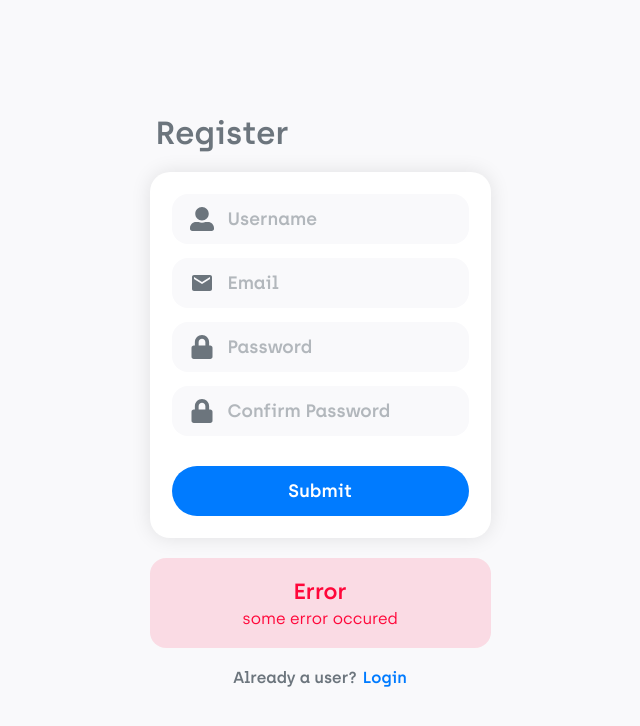
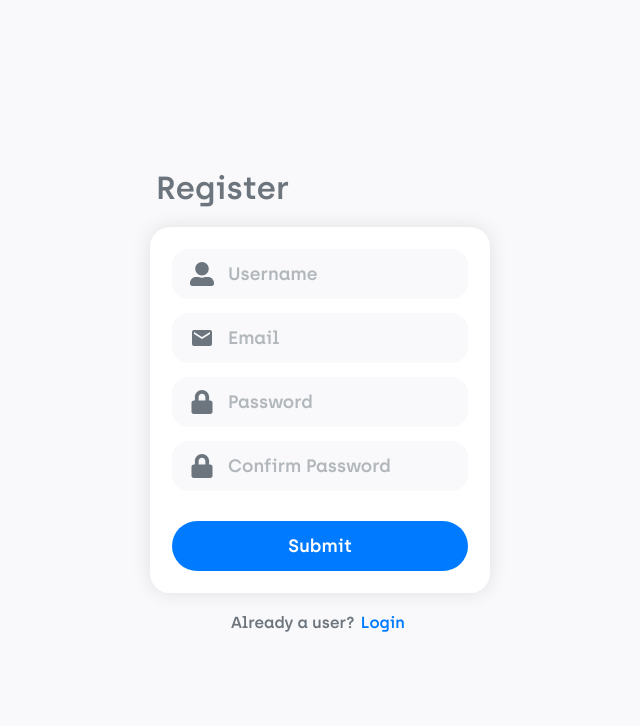
Before and after one commit to Trugamr/chat-react-app, a React (Create React App) app: page /register in a window 1280 px wide. Shown: the top 726 px of the page, without its empty margins (320-960 px from the left). Built offline with nearby package versions, Linux system fonts and the light colour scheme.

Commit message:
:fire: updated form error component to take multiple errors, updated register page styles and added firebase registration

```diff
--- a/src/components/custom-button/custom-button.component.jsx
+++ b/src/components/custom-button/custom-button.component.jsx
@@ -1,8 +1,8 @@
 import React from 'react'
-import { Button } from './custom-button.styles'
+import { Button, Spinner } from './custom-button.styles'
 
-const CustomButton = ({ children, ...props }) => {
-  return <Button {...props}>{children}</Button>
+const CustomButton = ({ children, loading, ...props }) => {
+  return <Button {...props}>{loading ? <Spinner /> : children}</Button>
 }
 
 export default CustomButton
--- a/src/components/custom-button/custom-button.styles.jsx
+++ b/src/components/custom-button/custom-button.styles.jsx
@@ -2,17 +2,22 @@ import styled from 'styled-components'
 
 export const Button = styled.button`
   border: 0px;
-  background-color: ${({ theme }) => theme.button.bg};
+  background-color: ${({ theme, disabled }) =>
+    disabled ? theme.button.bgDisabled : theme.button.bg};
   color: ${({ theme }) => theme.button.text};
-  padding: 12px;
+  padding: 6px;
   font-family: 'archiasemibold';
   font-size: ${({ fontSize }) => fontSize};
   width: 100%;
-  height: ${({ height }) => height};
+  height: ${({ height }) => (height ? height : '28px')};
   padding: ${({ padding }) => padding};
   cursor: pointer;
   border-radius: 9999px;
-  border: 2px solid transparent;
+  border: 3px solid transparent;
+  display: flex;
+  align-items: center;
+  justify-content: center;
+
 
   /* &:hover {
     border: 2px solid ${({ theme }) => theme.button.bg};
@@ -22,5 +27,23 @@ export const Button = styled.button`
 
   &:focus {
     outline: none;
+    border: 3px dashed ${({ theme }) => theme.button.text};
   }
 `
+export const Spinner = styled.div`
+  @keyframes spin {
+    from {
+      transform: rotate(-45deg);
+    }
+    to {
+      transform: rotate(315deg);
+    }
+  }
+
+  width: 28px;
+  height: 28px;
+  border: 4px solid ${({ theme }) => theme.button.bg};
+  border-right: 4px solid ${({ theme }) => theme.button.text};
+  border-radius: 20px;
+  animation: linear spin 1s infinite;
+`
--- a/src/components/custom-input/custom-input.component.jsx
+++ b/src/components/custom-input/custom-input.component.jsx
@@ -7,19 +7,22 @@ import {
   InputIconContainer
 } from './custom-input.styles'
 
-const CustomInput = ({ iconSize, Icon, ...props }) => {
+const CustomInput = ({ iconSize, Icon, error, ...props }) => {
   const theme = useTheme()
 
   return (
     <InputContainer>
       <InputIconContainer>
         {Icon ? (
-          <Icon color={theme.form.field.icon} size={iconSize || 24} />
+          <Icon
+            color={error ? theme.form.error.placeholder : theme.form.field.icon}
+            size={iconSize || 24}
+          />
         ) : (
           ''
         )}
       </InputIconContainer>
-      <Input {...props} Icon={Icon} />
+      <Input {...props} error={error} Icon={Icon} />
     </InputContainer>
   )
 }
--- a/src/components/custom-input/custom-input.styles.jsx
+++ b/src/components/custom-input/custom-input.styles.jsx
@@ -1,4 +1,14 @@
-import styled from 'styled-components'
+import styled, { css } from 'styled-components'
+
+const errorStyles = css`
+  box-shadow: 0px 0px 0px 3px ${({ theme }) => theme.form.error.placeholder};
+  background-color: ${({ theme }) => theme.form.error.bg};
+  color: ${({ theme }) => theme.form.error.text};
+
+  &::placeholder {
+    color: ${({ theme }) => theme.form.error.placeholder};
+  }
+`
 
 export const InputContainer = styled.div`
   width: 100%;
@@ -23,8 +33,12 @@ export const Input = styled.input`
 
   &:focus {
     outline: none;
-    box-shadow: 0px 0px 0px 3px ${({ theme }) => theme.form.field.focusBorder};
+    box-shadow: 0px 0px 0px 3px
+      ${({ theme, error }) =>
+        error ? theme.form.error.text : theme.form.field.focusBorder};
   }
+
+  ${({ error }) => (error ? errorStyles : '')}
 `
 
 export const InputIconContainer = styled.span`
--- a/src/components/form-error/form-error.component.jsx
+++ b/src/components/form-error/form-error.component.jsx
@@ -2,11 +2,13 @@ import React from 'react'
 
 import { FormErrorContainer, Heading, Error } from './form.error.styles'
 
-const FormError = ({ error = 'some error occured' }) => {
+const FormError = ({ errors = [{ message: 'some error occured' }] }) => {
   return (
     <FormErrorContainer>
       <Heading>Error</Heading>
-      <Error>{error}</Error>
+      {errors.map((error, i) => (
+        <Error key={i}>{error.message}</Error>
+      ))}
     </FormErrorContainer>
   )
 }
--- a/src/firebase/firebase.utils.js
+++ b/src/firebase/firebase.utils.js
@@ -1,4 +1,5 @@
 import firebase from 'firebase/app'
+import 'firebase/analytics'
 import 'firebase/auth'
 import 'firebase/database'
 import 'firebase/storage'
@@ -19,5 +20,6 @@ firebase.analytics()
 
 export const auth = firebase.auth()
 export const database = firebase.database()
+export const storage = firebase.storage()
 
 export default firebase
--- a/src/pages/register/register.component.jsx
+++ b/src/pages/register/register.component.jsx
@@ -1,4 +1,5 @@
 import React from 'react'
+import { auth } from '../../firebase/firebase.utils'
 
 import {
   RegisterPageContainer,
@@ -17,40 +18,142 @@ import { FaUserAlt, FaLock } from 'react-icons/fa'
 import { MdEmail } from 'react-icons/md'
 
 class RegisterPage extends React.Component {
+  state = {
+    username: '',
+    email: '',
+    password: '',
+    confirmPassword: '',
+    errors: [],
+    loading: false
+  }
+
+  isFormValid = () => {
+    const errors = []
+    let error
+
+    if (this.isFormEmpty(this.state)) {
+      error = { message: 'Fill in all fields.' }
+      this.setState({ errors: errors.concat(error) })
+    } else if (!this.isPasswordValid(this.state)) {
+      error = { message: 'Password is invalid.' }
+      this.setState({ errors: errors.concat(error) })
+    } else {
+      return true
+    }
+  }
+
+  isFormEmpty = ({ username, email, password, confirmPassword }) => {
+    return (
+      !username.length ||
+      !email.length ||
+      !password.length ||
+      !confirmPassword.length
+    )
+  }
+
+  isPasswordValid = ({ password, confirmPassword }) => {
+    if (password.length < 6 || confirmPassword.length < 6) return false
+    else if (password !== confirmPassword) return false
+    else return true
+  }
+
+  handleSubmit = event => {
+    event.preventDefault()
+
+    const { email, password, loading } = this.state
+
+    if (!this.isFormValid() || loading) return
+
+    this.setState({ errors: [], loading: true })
+
+    auth
+      .createUserWithEmailAndPassword(email, password)
+      .then(createdUser => {
+        console.log(createdUser)
+      })
+      .catch(err => {
+        console.error(err)
+        this.setState(({ errors }) => ({ errors: errors.concat(err) }))
+      })
+      .finally(() => {
+        this.setState({ loading: false })
+      })
+  }
+
+  handleChange = event => {
+    this.setState({
+      [event.target.name]: event.target.value
+    })
+  }
+
+  handleInputError(errors, inputName) {
+    return errors.some(error => error.message.toLowerCase().includes(inputName))
+  }
+
   render() {
+    const {
+      username,
+      email,
+      password,
+      confirmPassword,
+      errors,
+      loading
+    } = this.state
+
     return (
       <RegisterPageContainer>
         <RegisterFormContainer>
           <Heading>Register</Heading>
-          <RegisterForm>
-            <CustomInput Icon={FaUserAlt} placeholder="Username" required />
+          <RegisterForm onSubmit={this.handleSubmit}>
+            <CustomInput
+              Icon={FaUserAlt}
+              name="username"
+              placeholder="Username"
+              onChange={this.handleChange}
+              value={username}
+            />
             <CustomInput
               Icon={MdEmail}
               type="email"
+              name="email"
               placeholder="Email"
-              required
+              onChange={this.handleChange}
+              value={email}
+              error={this.handleInputError(errors, 'email')}
             />
             <CustomInput
               Icon={FaLock}
               type="password"
+              name="password"
               placeholder="Password"
-              required
+              onChange={this.handleChange}
+              value={password}
+              error={this.handleInputError(errors, 'password')}
             />
             <CustomInput
               Icon={FaLock}
               type="password"
+              name="confirmPassword"
               placeholder="Confirm Password"
-              required
+              onChange={this.handleChange}
+              value={confirmPassword}
+              error={this.handleInputError(errors, 'password')}
             />
-            <CustomButton type="submit" fontSize="18px">
+            <CustomButton
+              disabled={loading}
+              loading={loading}
+              height="50px"
+              type="submit"
+              fontSize="18px"
+            >
               Submit
             </CustomButton>
           </RegisterForm>
-          <FormError />
+          {errors.length ? <FormError errors={errors} /> : null}
           <LoginMessageContainer>
             <div>
               <span>Already a user?</span>
-              <CustomLink to="/login">Login</CustomLink>
+              <CustomLink to="/login">&nbsp;Login&nbsp;</CustomLink>
             </div>
           </LoginMessageContainer>
         </RegisterFormContainer>
--- a/src/pages/register/register.styles.jsx
+++ b/src/pages/register/register.styles.jsx
@@ -13,12 +13,17 @@ export const RegisterPageContainer = styled.div`
 export const RegisterFormContainer = styled.div`
   display: grid;
   grid-gap: 20px;
+  justify-content: center;
+  justify-items: center;
+  align-items: center;
+  max-width: 450px;
 `
 
 export const Heading = styled.h1`
   font-family: 'archiasemibold';
   color: ${({ theme }) => theme.form.headingText};
   padding-left: 6px;
+  width: 340px;
 `
 
 export const RegisterForm = styled.form`
@@ -28,6 +33,7 @@ export const RegisterForm = styled.form`
   box-shadow: 0px 0px 20px 0px rgba(0, 0, 0, 0.1);
   display: grid;
   grid-gap: 14px;
+  width: 340px;
 
   button {
     margin-top: 16px;
@@ -40,7 +46,7 @@ export const LoginMessageContainer = styled.div`
   div {
     color: ${({ theme }) => theme.text};
     span {
-      margin-right: 6px;
+      margin-right: 2px;
     }
   }
 `
--- a/src/redux/theme/theme.data.js
+++ b/src/redux/theme/theme.data.js
@@ -2,6 +2,7 @@
 
 export const colors = {
   red: '#FF073A',
+  littleLightRed: 'rgba(255, 7, 58, 0.5)',
   lightRed: 'rgba(255, 7, 58, 0.12)',
   green: '#28A745',
   lightGreen: 'rgba(40, 167, 69, 0.12)',
@@ -34,12 +35,14 @@ export const light = {
     },
     error: {
       bg: colors.lightRed,
-      text: colors.red
+      text: colors.red,
+      placeholder: colors.littleLightRed
     }
   },
   button: {
     text: colors.white,
-    bg: colors.blue
+    bg: colors.blue,
+    bgDisabled: colors.lightBlue
   },
   link: {
     bg: colors.lightBlue,
```
